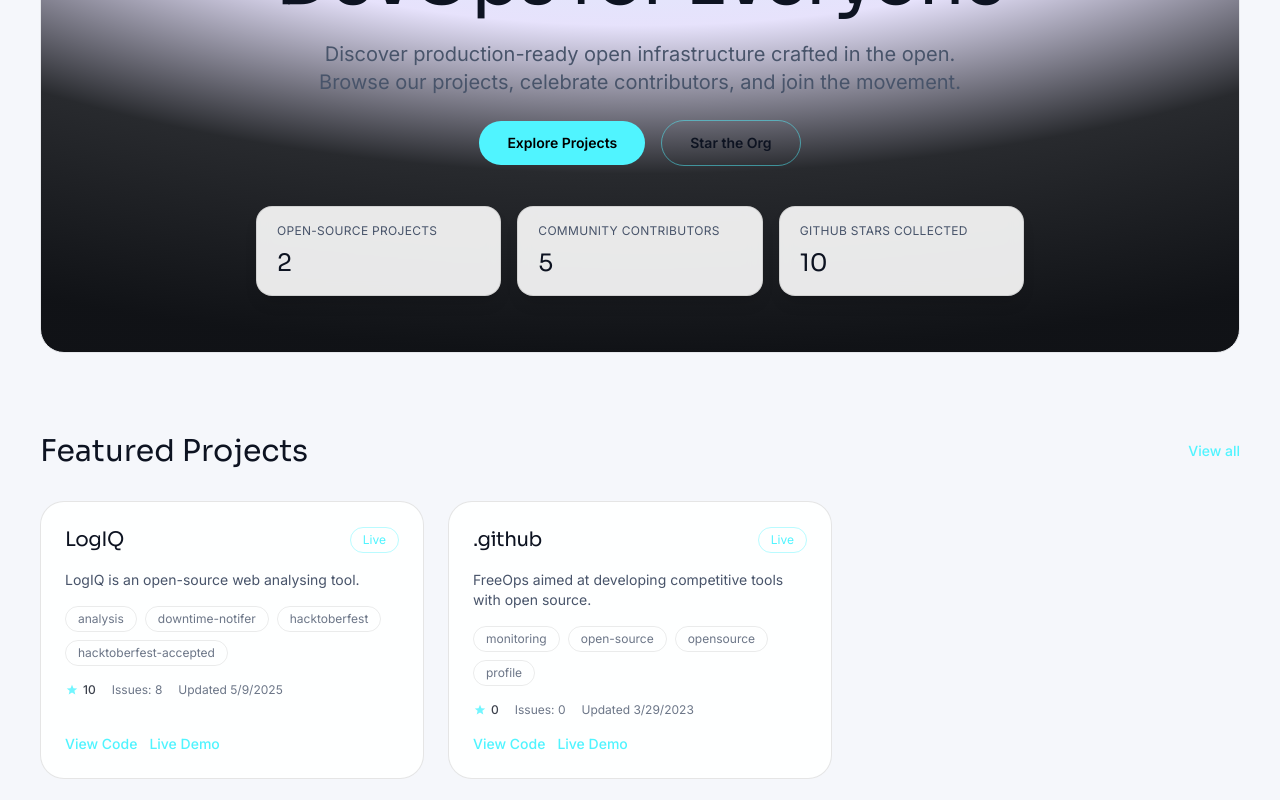
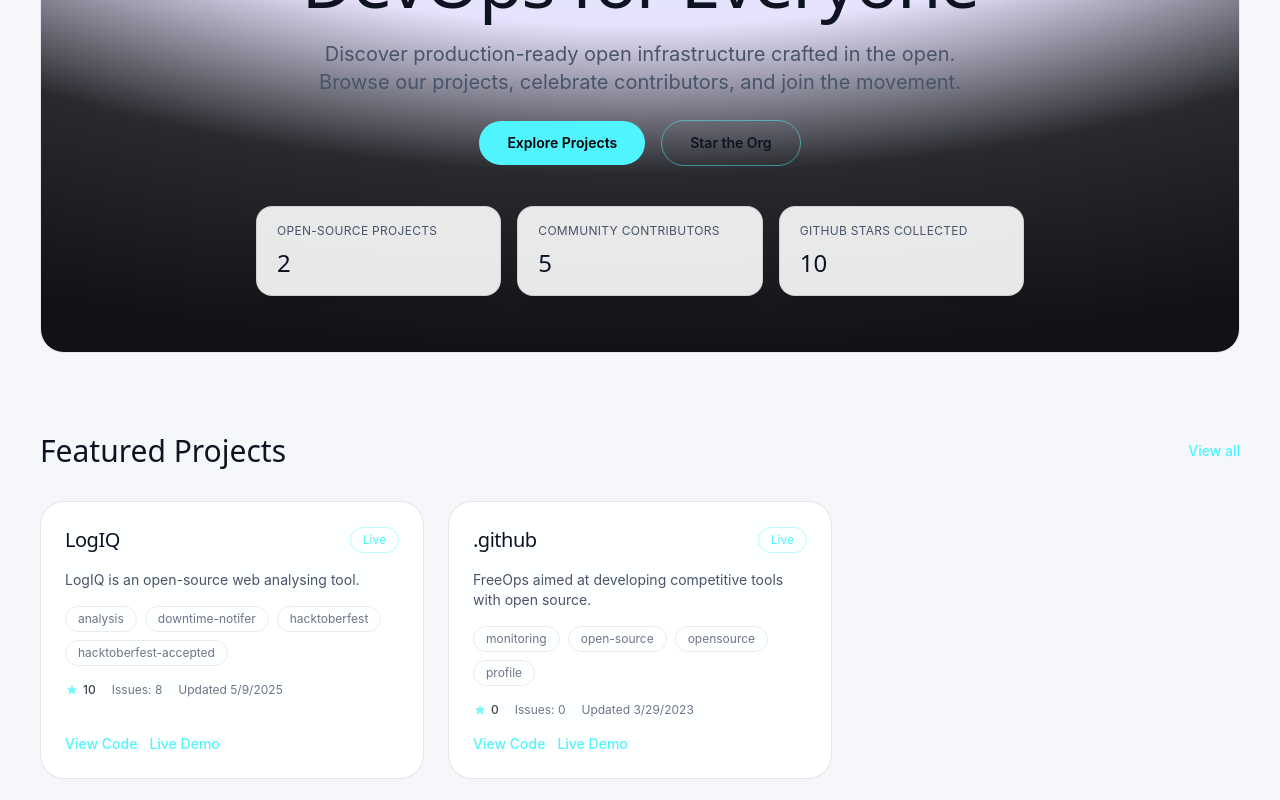
Before and after one commit to FreeOps-Tools/website, a Next.js app: page / in a window 1280 px wide. Shown: the part 380-1180 px from the top of the page. Built offline with nearby package versions, Linux system fonts and the light colour scheme.

Commit message:
feat: add all pages

```diff
--- a/app/globals.css
+++ b/app/globals.css
@@ -1,6 +1,8 @@
 @tailwind base;
 @tailwind components;
 @tailwind utilities;
+
+@import url("https://fonts.googleapis.com/css2?family=Inter:wght@400;500;600;700&family=Sora:wght@500;600;700&display=swap");
 
 :root {
   color-scheme: dark;
@@ -25,7 +27,7 @@
 html, body {
   background: var(--bg);
   color: var(--text);
-  font-family: var(--font-inter), ui-sans-serif, system-ui, -apple-system, Segoe UI, Roboto, Helvetica, Arial, "Apple Color Emoji", "Segoe UI Emoji";
+  font-family: "Inter", ui-sans-serif, system-ui, -apple-system, "Segoe UI", Roboto, Helvetica, Arial, "Apple Color Emoji", "Segoe UI Emoji";
 }
 
 .glass {
--- a/app/layout.tsx
+++ b/app/layout.tsx
@@ -1,11 +1,7 @@
 import type { Metadata } from "next";
-import { Sora, Inter } from "next/font/google";
 import "./globals.css";
 import Navbar from "../components/Navbar";
 import { ThemeProvider } from "../components/theme-provider";
-
-const sora = Sora({ subsets: ["latin"], variable: "--font-sora" });
-const inter = Inter({ subsets: ["latin"], variable: "--font-inter" });
 
 export const metadata: Metadata = {
   title: "FreeOps Tool",
@@ -14,7 +10,7 @@ export const metadata: Metadata = {
 
 export default function RootLayout(props: { children: React.ReactNode }) {
   return (
-    <html lang="en" className={`${sora.variable} ${inter.variable}`} suppressHydrationWarning>
+    <html lang="en" suppressHydrationWarning>
       <body className="min-h-screen bg-base text-text-primary antialiased">
         <ThemeProvider>
           <Navbar />
--- a/app/page.tsx
+++ b/app/page.tsx
@@ -50,6 +50,8 @@ export default function HomePage() {
             </Link>
             <a
               href="https://github.com/FreeOps-Tools"
+              target="_blank"
+              rel="noopener noreferrer"
               className="rounded-full border border-accent-primary/50 px-7 py-3 text-sm font-semibold text-text-primary transition hover:border-accent-primary"
             >
               Star the Org
--- a/components/Navbar.tsx
+++ b/components/Navbar.tsx
@@ -26,6 +26,8 @@ export default function Navbar() {
           ))}
           <a
             href="https://discord.gg/"
+            target="_blank"
+            rel="noopener noreferrer"
             className="rounded-full border border-accent-primary/40 px-4 py-2 font-medium text-text-primary transition hover:border-accent-primary"
           >
             Join Discord
--- a/components/ProjectsPreview.tsx
+++ b/components/ProjectsPreview.tsx
@@ -61,11 +61,21 @@ export default function ProjectsPreview() {
             </div>
           </div>
           <div className="mt-auto flex gap-3 text-sm font-medium">
-            <a href={p.html_url} className="text-accent-primary transition hover:underline">
+            <a
+              href={p.html_url}
+              target="_blank"
+              rel="noopener noreferrer"
+              className="text-accent-primary transition hover:underline"
+            >
               View Code
             </a>
             {p.homepage ? (
-              <a href={p.homepage} className="text-accent-primary transition hover:underline">
+              <a
+                href={p.homepage}
+                target="_blank"
+                rel="noopener noreferrer"
+                className="text-accent-primary transition hover:underline"
+              >
                 Live Demo
               </a>
             ) : null}
--- a/tailwind.config.js
+++ b/tailwind.config.js
@@ -18,8 +18,8 @@ module.exports = {
         border: "var(--border)"
       },
       fontFamily: {
-        display: ["var(--font-sora)", "system-ui", "sans-serif"],
-        body: ["var(--font-inter)", "system-ui", "sans-serif"]
+        display: ["'Sora'", "system-ui", "sans-serif"],
+        body: ["'Inter'", "system-ui", "sans-serif"]
       }
     }
   },
```
